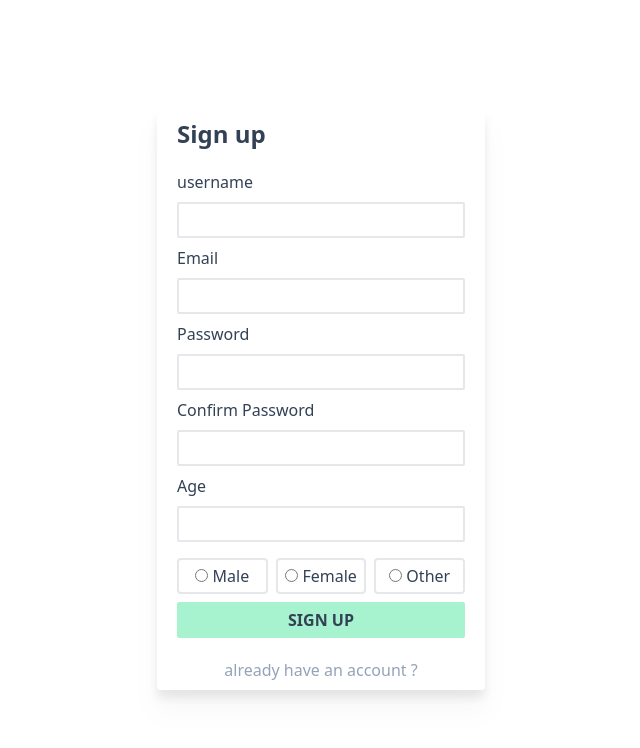
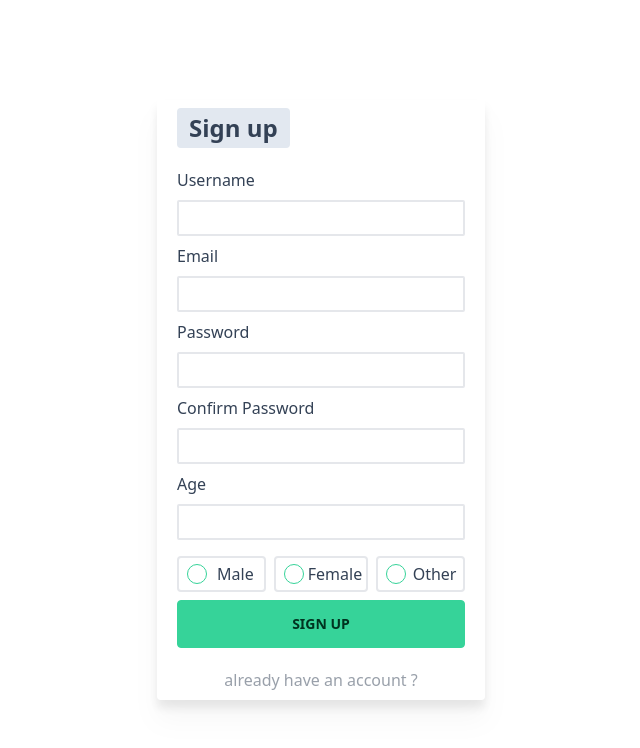
Before and after one commit to tnp2004/petplz, a SvelteKit app in the folder client/: page /signup in a window 1280 px wide. Shown: the top 748 px of the page, without its empty margins (319-959 px from the left). Built offline with nearby package versions, Linux system fonts and the light colour scheme.

Commit message:
decorate sign in/up form

```diff
--- a/client/src/routes/signin/+page.svelte
+++ b/client/src/routes/signin/+page.svelte
@@ -5,7 +5,7 @@
 
 <div class="flex h-screen">
 	<div class="m-auto drop-shadow-xl bg-white rounded py-2 px-5 text-slate-700">
-		<h1 class="text-2xl font-bold">Sign in</h1>
+		<h1 class="text-2xl font-bold bg-slate-200 w-fit px-3 py-1 rounded">Sign in</h1>
 		<div class="my-5">
 			<div class="my-2 w-72">
 				<label for="email">
@@ -17,10 +17,10 @@
                     <input bind:value={password} class="border-2 rounded-sm w-full px-1 my-2 h-9" type="text"/>
                 </label>
 			</div>
-			<button class="bg-emerald-200 font-bold w-full rounded-sm p-1 h-9">SIGN IN</button>
+			<button class="font-bold w-full btn btn-success rounded">SIGN IN</button>
 		</div>
-		<div class="text-center text-slate-400">
-			<a href="/signup">Don't have an account yet ?</a>
+		<div class="text-center">
+			<a class="text-slate-700/50" href="/signup">don't have an account ?</a>
 		</div>
 	</div>
 </div>
--- a/client/src/routes/signup/+page.svelte
+++ b/client/src/routes/signup/+page.svelte
@@ -1,5 +1,5 @@
 <script lang="ts">
-    type Gender = "male" | "female" | "other";
+	type Gender = 'male' | 'female' | 'other';
 
 	let username: string;
 	let email: string;
@@ -7,17 +7,20 @@
 	let confirmPassword: string;
 	let age: string;
 	let gender: Gender;
-
 </script>
 
 <div class="flex h-screen">
 	<div class="m-auto drop-shadow-xl bg-white rounded py-2 px-5 text-slate-700">
-		<h1 class="text-2xl font-bold">Sign up</h1>
+		<h1 class="text-2xl font-bold bg-slate-200 w-fit px-3 py-1 rounded">Sign up</h1>
 		<div class="my-5">
 			<div class="my-2 w-72">
 				<label for="username">
-                    username
-                    <input bind:value={username} class="border-2 rounded-sm w-full px-1 my-2 h-9" type="text" />
+					Username
+					<input
+						bind:value={username}
+						class="border-2 rounded-sm w-full px-1 my-2 h-9"
+						type="text"
+					/>
 				</label>
 				<label for="email">
 					Email
@@ -25,35 +28,67 @@
 				</label>
 				<label for="password">
 					Password
-                    <input bind:value={password} class="border-2 rounded-sm w-full px-1 my-2 h-9" type="text"/>
+					<input
+						bind:value={password}
+						class="border-2 rounded-sm w-full px-1 my-2 h-9"
+						type="text"
+					/>
 				</label>
 				<label for="confirm-password">
 					Confirm Password
-                    <input bind:value={confirmPassword} class="border-2 rounded-sm w-full px-1 my-2 h-9" type="text"/>
+					<input
+						bind:value={confirmPassword}
+						class="border-2 rounded-sm w-full px-1 my-2 h-9"
+						type="text"
+					/>
 				</label>
 				<label for="age">
 					Age
 					<input bind:value={age} class="border-2 rounded-sm w-full my-2 px-1 h-9" type="text" />
 				</label>
 				<div class="flex gap-2 my-2 justify-between">
-						<button on:click={() => (gender = 'male')} class="rounded w-full border-2 p-1">
-							<input type="radio" value="male" checked={gender == 'male'} />
-							Male
+					<button
+						on:click={() => (gender = 'male')}
+						class="rounded w-full border-2 p-1 flex justify-around"
+					>
+						<input
+							class="radio radio-success w-5 h-5 my-auto mx-1"
+							type="radio"
+							value="male"
+							checked={gender == 'male'}
+						/>
+						<span class="w-full">Male</span>
 					</button>
-						<button on:click={() => (gender = 'female')} class="rounded w-full border-2 p-1">
-							<input type="radio" value="female" checked={gender == 'female'} />
-							Female
+					<button
+						on:click={() => (gender = 'female')}
+						class="rounded w-full border-2 p-1 flex justify-around"
+					>
+						<input
+							class="radio radio-success w-5 h-5 my-auto mx-1"
+							type="radio"
+							value="female"
+							checked={gender == 'female'}
+						/>
+						<span class="w-full">Female</span>
 					</button>
-						<button on:click={() => (gender = 'other')} class="rounded w-full border-2 p-1">
-							<input type="radio" value="other" checked={gender == 'other'} />
-							Other
+					<button
+						on:click={() => (gender = 'other')}
+						class="rounded w-full border-2 p-1 flex justify-around"
+					>
+						<input
+							class="radio radio-success w-5 h-5 my-auto mx-1"
+							type="radio"
+							value="other"
+							checked={gender == 'other'}
+						/>
+						<span class="w-full">Other</span>
 					</button>
 				</div>
 			</div>
-			<button class="bg-emerald-200 font-bold w-full rounded-sm p-1 h-9">SIGN UP</button>
+			<button class="font-bold w-full btn btn-success rounded">SIGN UP</button>
 		</div>
 		<div class="text-center text-slate-400">
-			<a href="/signin">already have an account ?</a>
+			<a class="text-slate-700/50" href="/signin">already have an account ?</a>
 		</div>
 	</div>
 </div>
```
Lines whose indentation alone changed are shown as unchanged.
